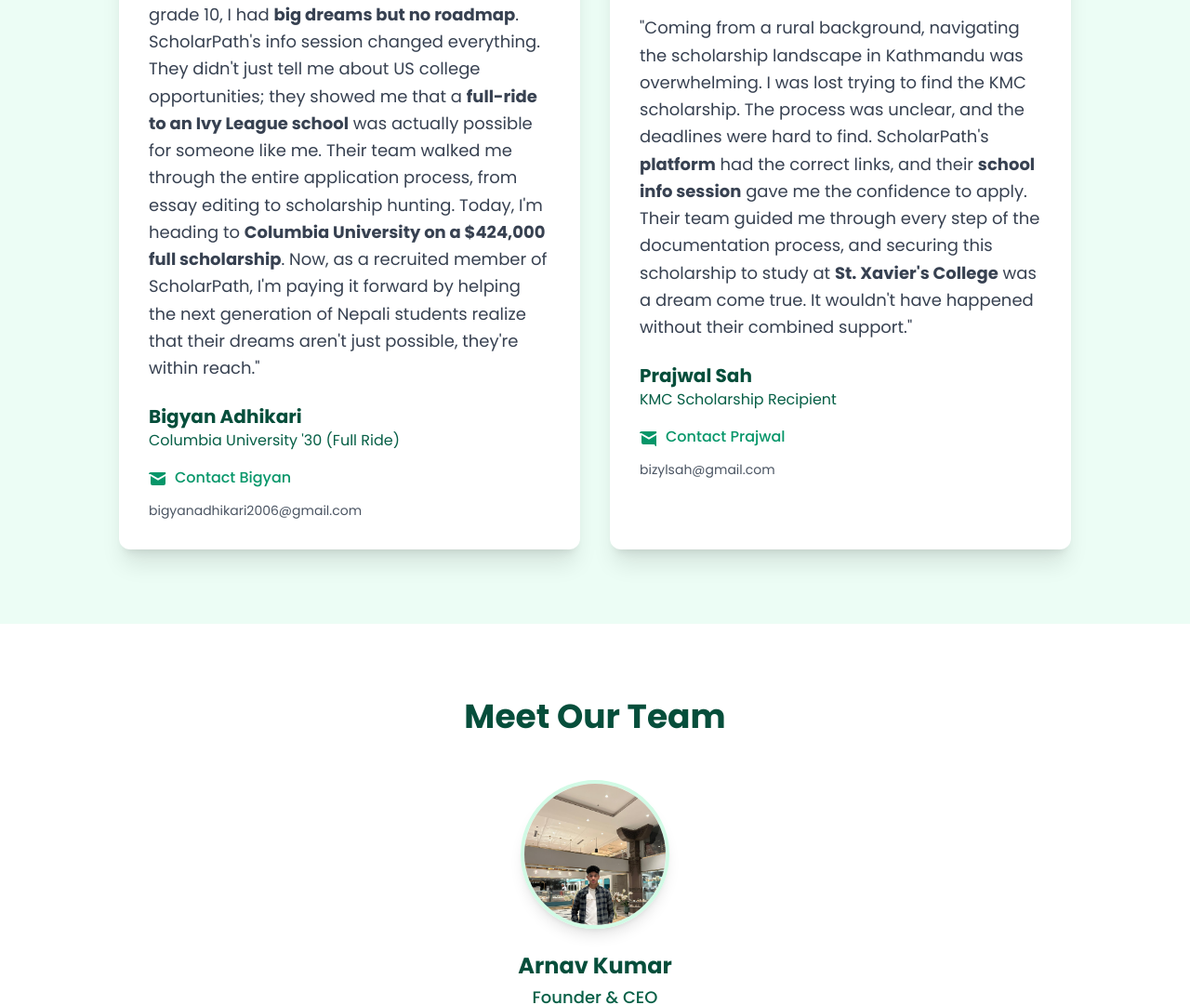
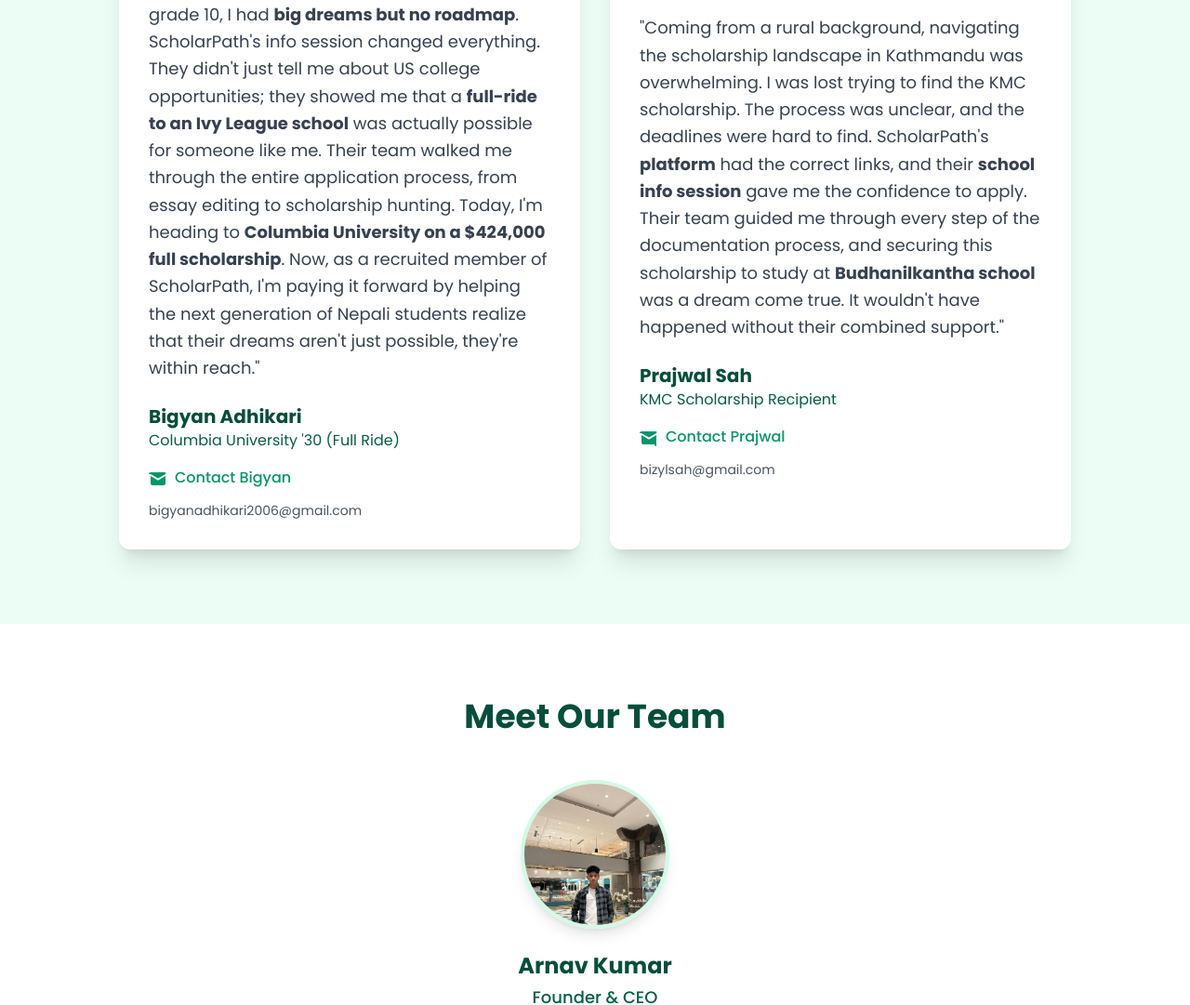
Before and after one commit to thedude1215/Scholarpath, a plain HTML site: page index.html in a window 1280 px wide. Shown: the part 3810-4891 px from the top of the page at 93% size. Drawn offline with nearby package versions, Linux system fonts and the light colour scheme.

Commit message:
Update index.html

```diff
--- a/index.html
+++ b/index.html
@@ -527,7 +527,7 @@
                         <img class="h-56 w-full object-cover" src="prajwal-sah.jpg" alt="Prajwal Sah" loading="lazy">
                         <div class="p-8 flex flex-col justify-center h-full">
                             <blockquote class="text-lg text-gray-700 leading-relaxed">
-                                "Coming from a rural background, navigating the scholarship landscape in Kathmandu was overwhelming. I was lost trying to find the KMC scholarship. The process was unclear, and the deadlines were hard to find. ScholarPath's <strong>platform</strong> had the correct links, and their <strong>school info session</strong> gave me the confidence to apply. Their team guided me through every step of the documentation process, and securing this scholarship to study at <strong>St. Xavier's College</strong> was a dream come true. It wouldn't have happened without their combined support."
+                                "Coming from a rural background, navigating the scholarship landscape in Kathmandu was overwhelming. I was lost trying to find the KMC scholarship. The process was unclear, and the deadlines were hard to find. ScholarPath's <strong>platform</strong> had the correct links, and their <strong>school info session</strong> gave me the confidence to apply. Their team guided me through every step of the documentation process, and securing this scholarship to study at <strong>Budhanilkantha school</strong> was a dream come true. It wouldn't have happened without their combined support."
                             </blockquote>
                             <div class="mt-6">
                                 <p class="text-xl font-bold text-emerald-900">Prajwal Sah</p>
```
